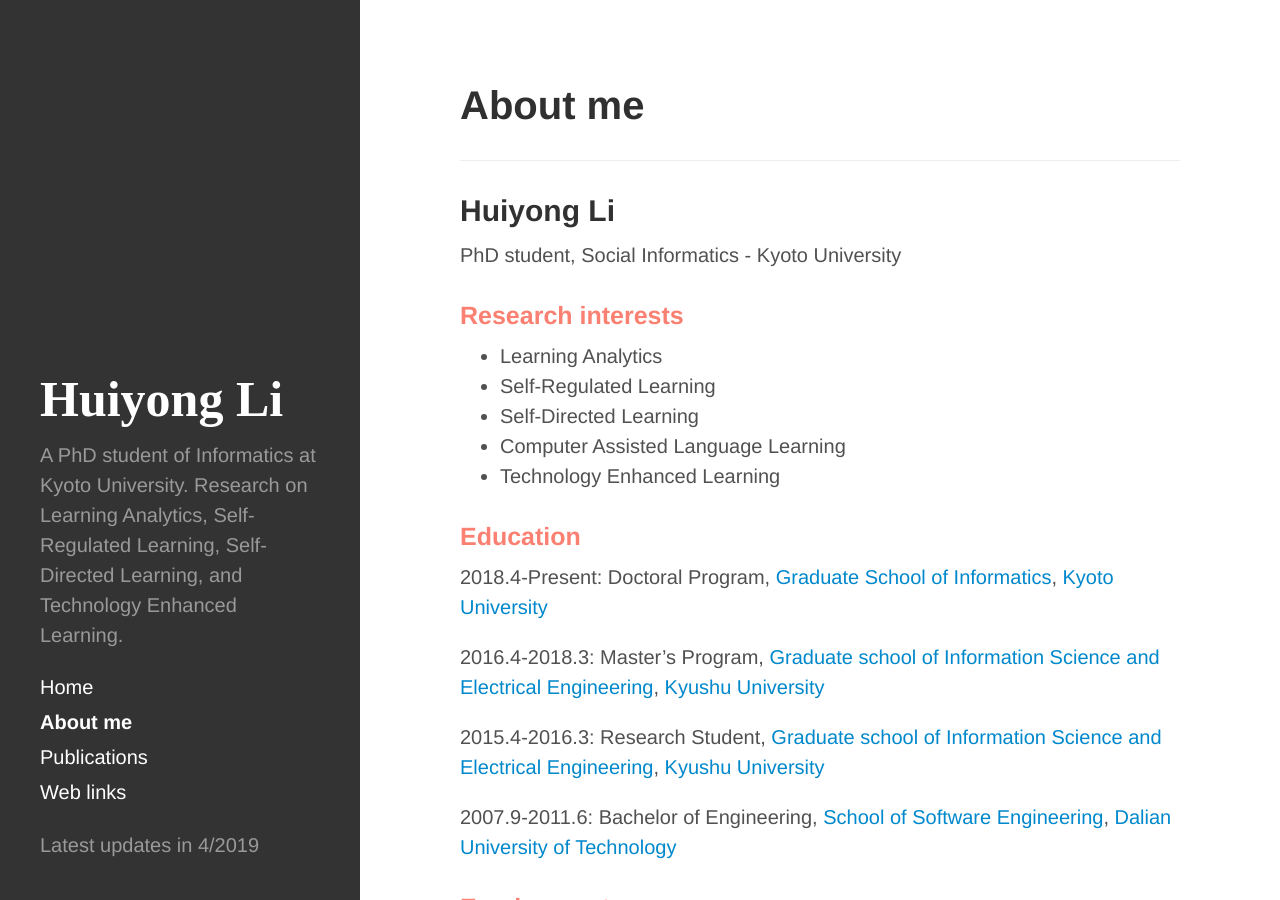
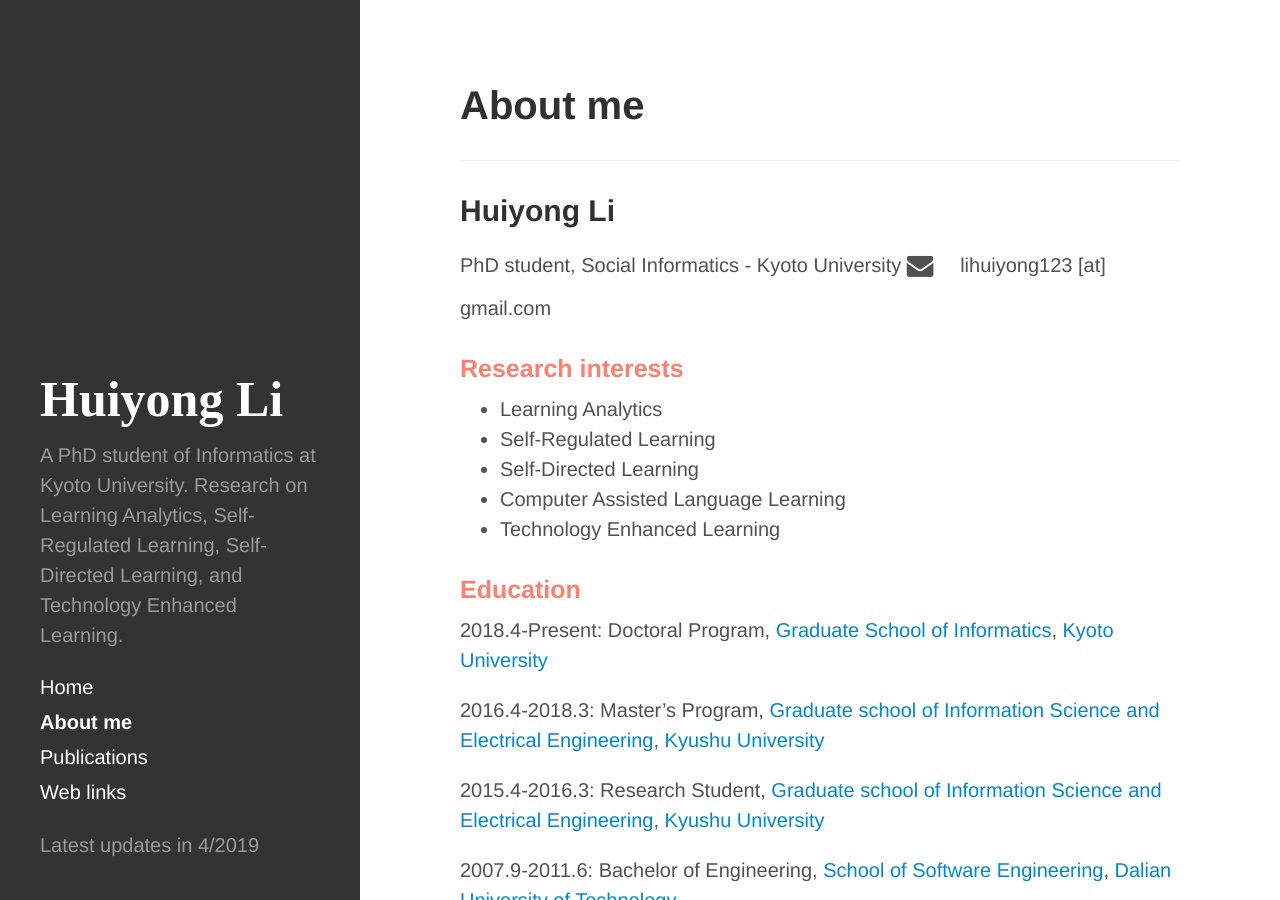
Before and after one commit to li-huiyong/li-huiyong.github.io, a Jekyll site: the page built from about-me.md, in a window 1280 px wide and 900 px high. Built offline with Jekyll 4.4.1, drawn with Linux system fonts in a browser that asks for light colours; nearby versions of some CDN libraries; some web fonts are replaced.

Commit message:
Update about-me.md

```diff
--- a/about-me.md
+++ b/about-me.md
@@ -12,6 +12,7 @@ ___
 ## Huiyong Li
 <!--#### 李 慧勇 (り けいゆう)-->
 PhD student, Social Informatics - Kyoto University
+<span class="fa-stack fa-lg"><i class="fa fa-envelope" aria-hidden="true"></i></span>lihuiyong123 [at] gmail.com
 
 ### <span style="color: Salmon; ">Research interests</span>
 * Learning Analytics
```
